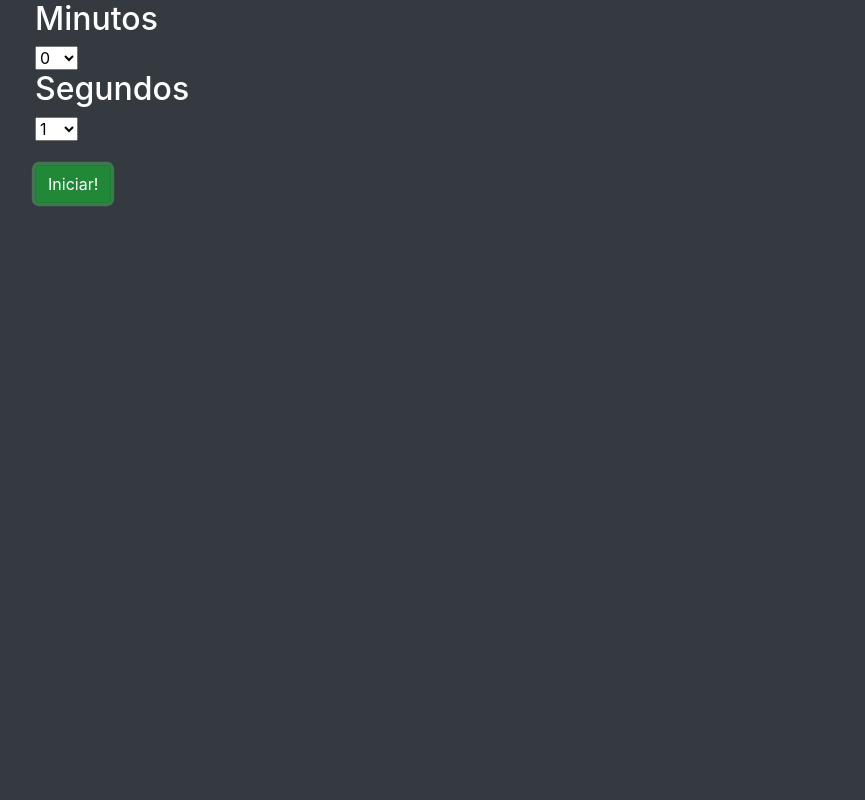
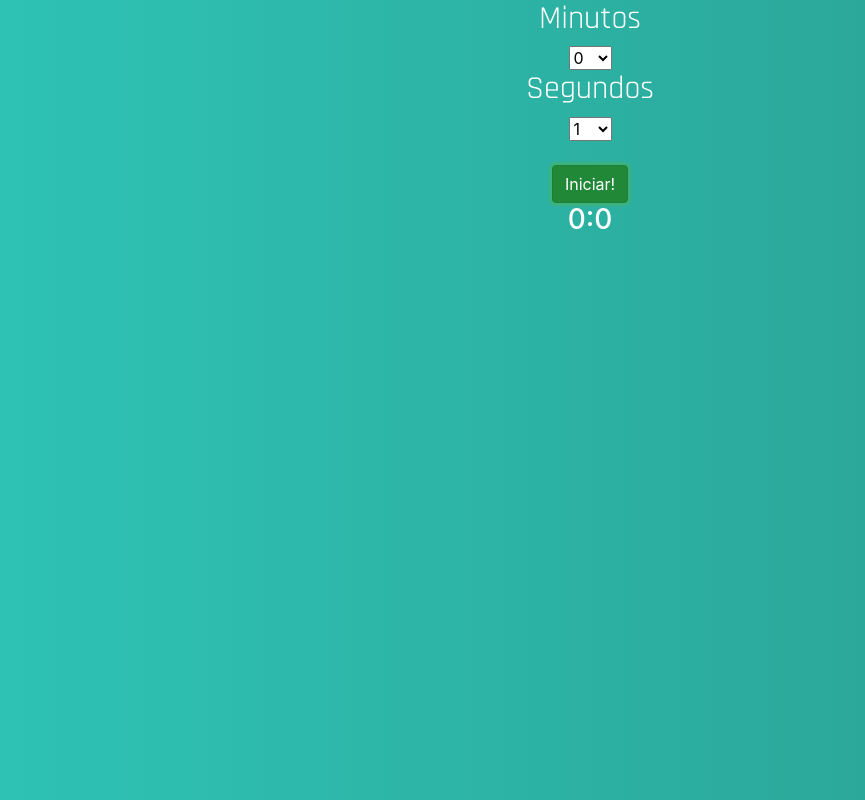
Before and after one commit to forg1v3n/javascript-app, a plain HTML site: page index.html in a window 1280 px wide. Both pictures are taken after a click on the button "Iniciar!". Shown: the whole page, without its empty margins (50-915 px from the left). Drawn offline with nearby package versions, Linux system fonts and the light colour scheme.

Commit message:
Project completed

```diff
--- a/index.html
+++ b/index.html
@@ -4,6 +4,7 @@
     <meta charset="utf-8">
     <meta name="viewport" content="width=device-width, initial-scale=1">
     <title>JavaScript Cronômetro</title>
+    <link href="https://fonts.googleapis.com/css2?family=Rajdhani&display=swap" rel="stylesheet">
     <link rel="stylesheet" href="https://stackpath.bootstrapcdn.com/bootstrap/4.5.0/css/bootstrap.min.css" integrity="sha384-9aIt2nRpC12Uk9gS9baDl411NQApFmC26EwAOH8WgZl5MYYxFfc+NcPb1dKGj7Sk" crossorigin="anonymous">
     <link rel="stylesheet" href="styles/main.css">
   </head>
--- a/scripts/script.js
+++ b/scripts/script.js
@@ -19,3 +19,27 @@ for(var i = 0; i <= 60; i++){
 for(var i = 1; i <= 60; i++){
     seconds.innerHTML+='<option value="'+i+'">'+i+'</option>';
 }
+
+start.addEventListener('click', function(){
+    minutesCurrent = minutes.value;
+    secondsCurrent = seconds.value;
+
+    display.childNodes[1].innerHTML = minutesCurrent + ":"+secondsCurrent;
+
+    interval = setInterval(function(){
+        secondsCurrent--;
+        if(secondsCurrent <= 0) {
+            if(minutesCurrent > 0) {
+                minutesCurrent--;
+                secondsCurrent = 59;
+            }else{
+                alert("Acabou!");
+                document.getElementById("sound").play();
+                clearInterval(interval);
+            }
+        }
+        display.childNodes[1].innerHTML = minutesCurrent + ":"+secondsCurrent;
+
+
+    },1000);
+})
--- a/styles/main.css
+++ b/styles/main.css
@@ -1,8 +1,14 @@
 body {
     color: white;
-    background-color: #343a40;
+    background-image: linear-gradient(-90deg, #2a9d8f, #2ec4b6);
 }
 
-.container h2 button {
-    display: flex;
+.container {
+    width: 600px;
+    height: 400px;
+    text-align: center;
 }
+
+h2 {
+    font-family: 'Rajdhani', sans-serif;
+}
```
